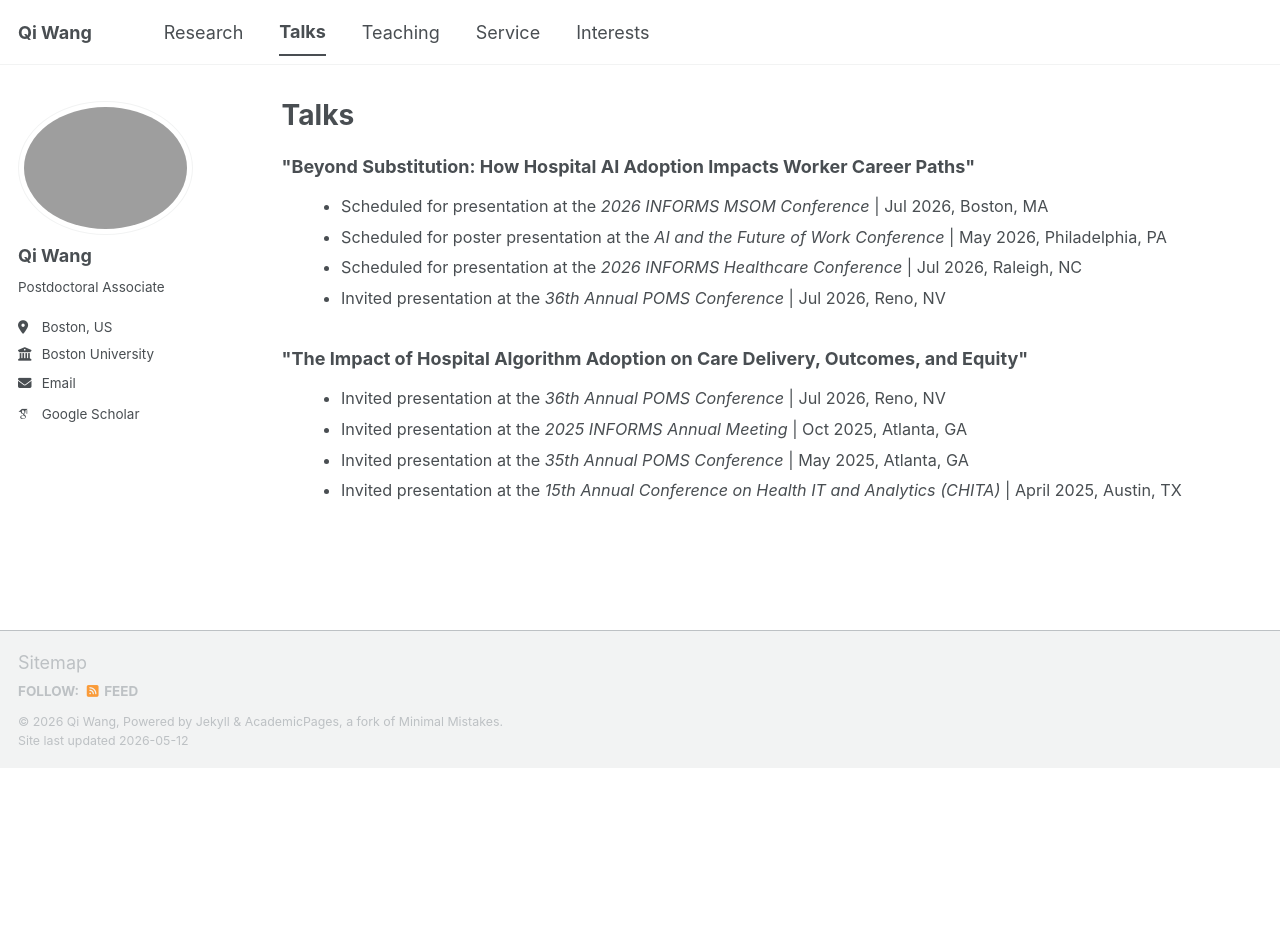
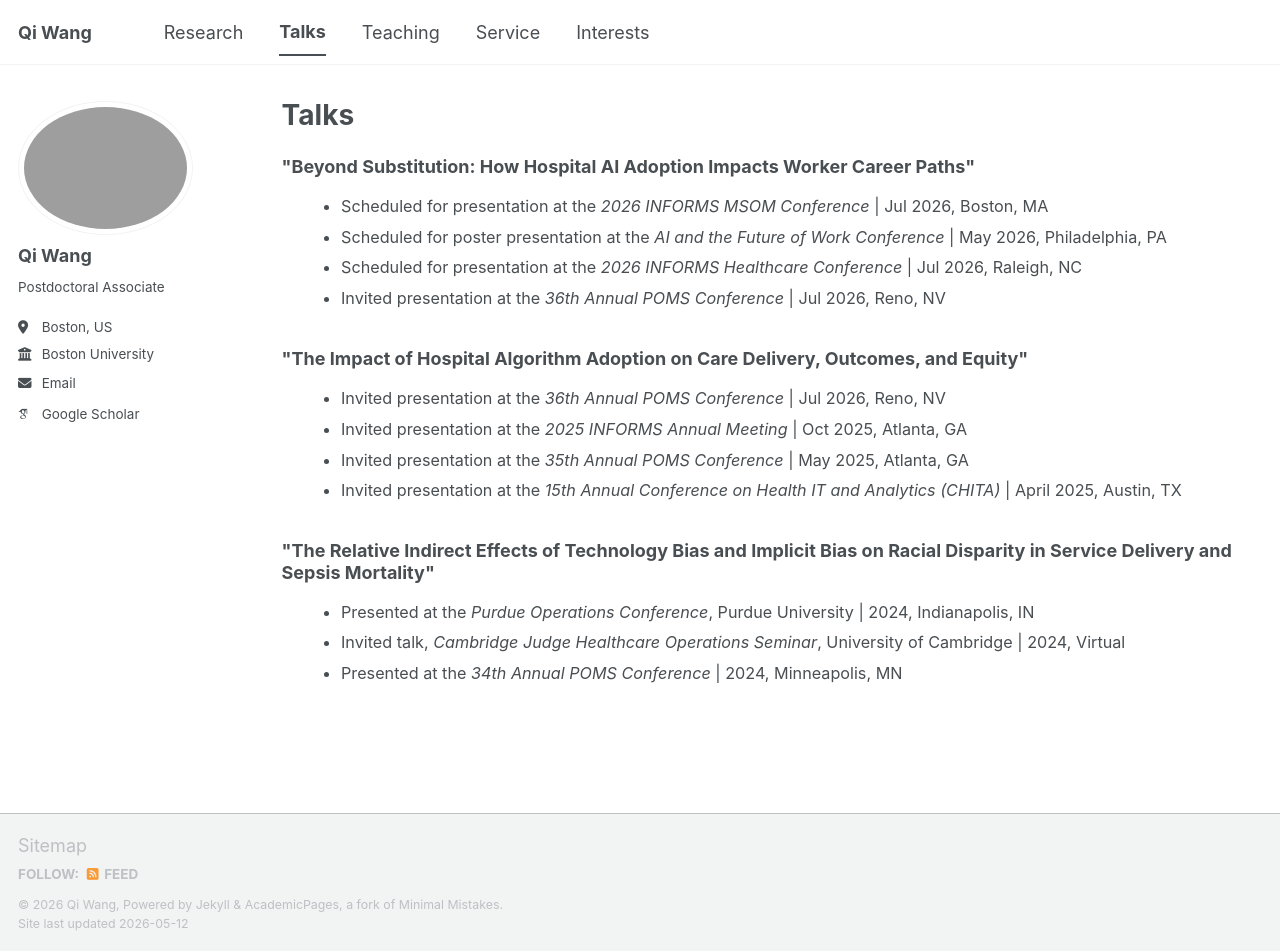
Before and after one commit to qiwang-katherine/qiwang-katherine.github.io, a Jekyll site: the page built from _pages/talks.html, in a window 1280 px wide and 951 px high. Built offline with Jekyll 4.4.1, drawn with Linux system fonts in a browser that asks for light colours; some web fonts are replaced; a script bundle is joined from its source files by our own code; library files that are not in the unit come from our copies.

Commit message:
Update talks.html

```diff
--- a/_pages/talks.html
+++ b/_pages/talks.html
@@ -30,3 +30,15 @@ author_profile: true
 </ul>
 
 </div>
+
+<div class="talk-paper">
+
+<h3 class="talk-paper-title">"The Relative Indirect Effects of Technology Bias and Implicit Bias on Racial Disparity in Service Delivery and Sepsis Mortality"</h3>
+
+<ul class="talk-list">
+  <li>Presented at the <i>Purdue Operations Conference</i>, Purdue University | 2024, Indianapolis, IN</li>
+  <li>Invited talk, <i>Cambridge Judge Healthcare Operations Seminar</i>, University of Cambridge | 2024, Virtual</li>
+  <li>Presented at the <i>34th Annual POMS Conference</i> | 2024, Minneapolis, MN</li>
+</ul>
+
+</div>
```
